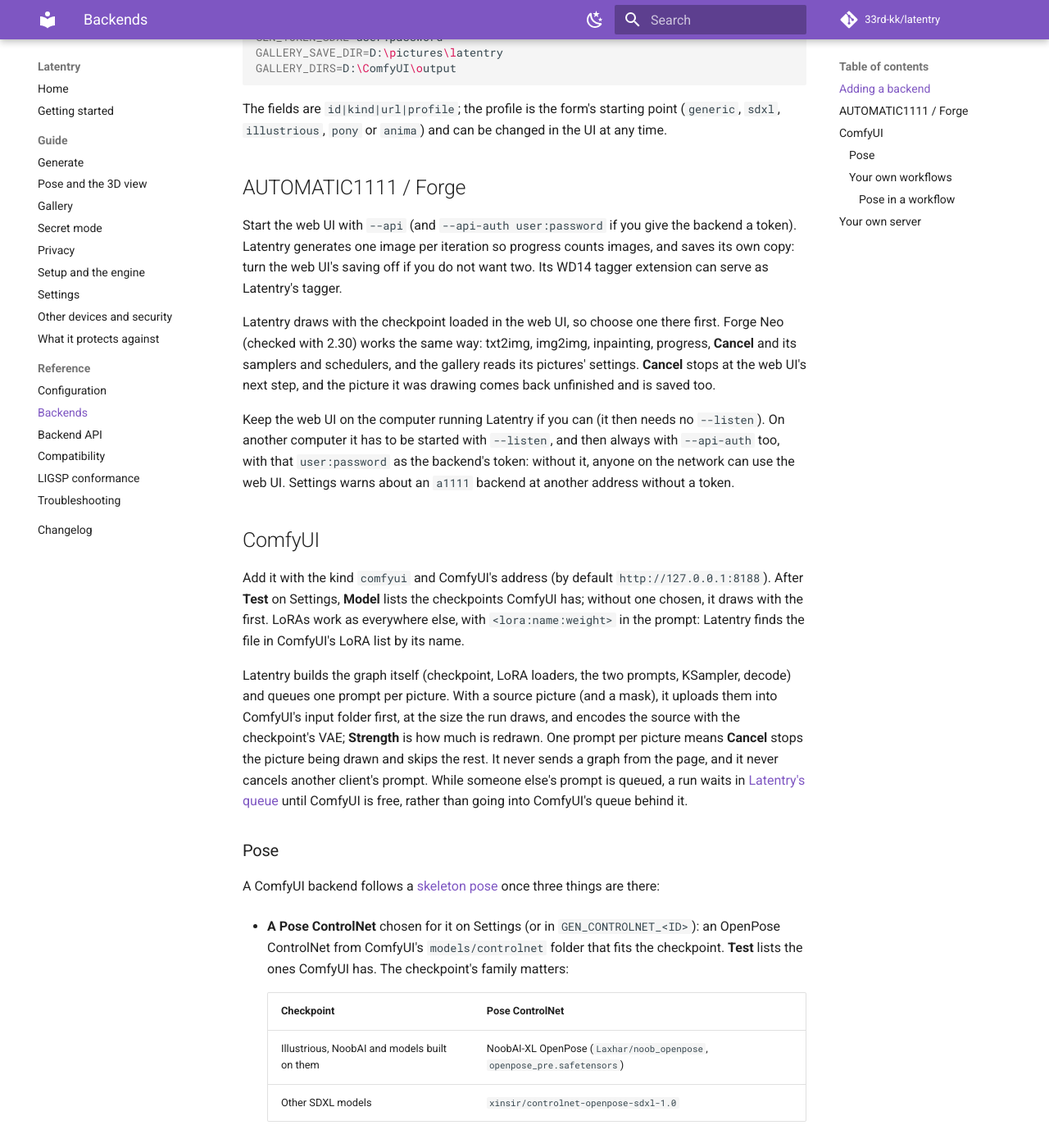
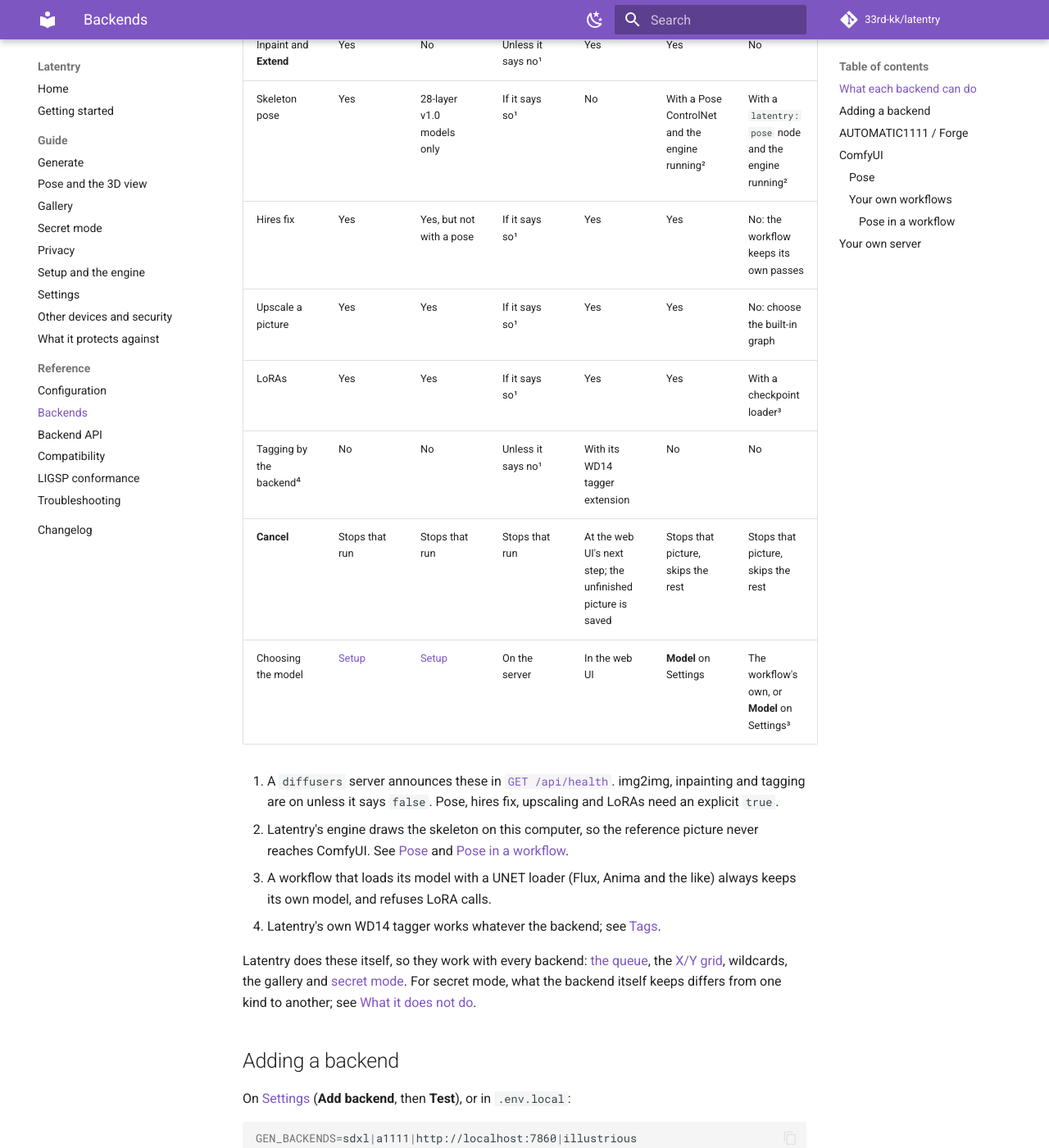
Before and after one commit to 33rd-kk/latentry, an MkDocs documentation site: the page built from docs/reference/backends.md, in a window 1280 px wide and 1400 px high, scrolled down 856 px. Shown: the whole window at 82% size. Built offline with MkDocs 1.6.1 and Material for MkDocs 9.7.7, drawn with Linux system fonts in a browser that asks for light colours; comment, search, counter and statistics services are not loaded; some of the changed text lies outside the part shown.

Commit message:
Show in one table what each backend can do (#126)
Replace the Backends page's one-line summaries with a table of features by
backend: the engine with SDXL or Anima, a diffusers server, A1111 / Forge,
and ComfyUI with the built-in graph or a workflow. It is taken from what
each adapter and the engine report, and says which features Latentry does
itself on every backend.

Co-authored-by: Claude Opus 5.5 <noreply@anthropic.com>

```diff
--- a/docs/reference/backends.md
+++ b/docs/reference/backends.md
@@ -1,14 +1,51 @@
 # Backends
 
-| Kind | What | Can do |
-|---|---|---|
-| Latentry's engine | Installed and run by Latentry from [Setup](../guide/engine.md), one per NVIDIA GPU | SDXL family: txt2img, img2img, inpainting, pose. Anima: txt2img, img2img, pose (v1.0). 3D pose turning |
-| `diffusers` | Any server speaking the [backend API](../backend-api.md) | img2img, inpainting and pose if the server offers them; precise cancel |
-| `a1111` | AUTOMATIC1111, Forge or Forge Neo started with `--api` | img2img, inpainting. No pose control |
-| `comfyui` | A ComfyUI server | txt2img, img2img and inpainting with LoRAs, from a graph Latentry builds. Pose with a ControlNet, the skeleton drawn by Latentry's engine; precise cancel |
+| Kind | What |
+|---|---|
+| Latentry's engine | Installed and run by Latentry from [Setup](../guide/engine.md), one per NVIDIA GPU |
+| `diffusers` | Any server speaking the [backend API](../backend-api.md) |
+| `a1111` | AUTOMATIC1111, Forge or Forge Neo started with `--api` |
+| `comfyui` | A ComfyUI server, with a graph Latentry builds or [your own workflows](#your-own-workflows) |
 
 Use the built-in engine, servers you already run, or both: different
 backends run in parallel, one run each.
+
+## What each backend can do
+
+When a backend cannot do something, the Generate page says why next to the
+control, rather than only hiding it.
+
+| | Engine, SDXL family | Engine, Anima | `diffusers` server | `a1111` | `comfyui`, built-in graph | `comfyui`, your workflow |
+|---|---|---|---|---|---|---|
+| Text to picture | Yes | Yes | Yes | Yes | Yes | Yes |
+| From a picture (img2img) | Yes | Yes | Unless it says no¹ | Yes | Yes | No |
+| Inpaint and **Extend** | Yes | No | Unless it says no¹ | Yes | Yes | No |
+| Skeleton pose | Yes | 28-layer v1.0 models only | If it says so¹ | No | With a Pose ControlNet and the engine running² | With a `latentry:pose` node and the engine running² |
+| Hires fix | Yes | Yes, but not with a pose | If it says so¹ | Yes | Yes | No: the workflow keeps its own passes |
+| Upscale a picture | Yes | Yes | If it says so¹ | Yes | Yes | No: choose the built-in graph |
+| LoRAs | Yes | Yes | If it says so¹ | Yes | Yes | With a checkpoint loader³ |
+| Tagging by the backend⁴ | No | No | Unless it says no¹ | With its WD14 tagger extension | No | No |
+| **Cancel** | Stops that run | Stops that run | Stops that run | At the web UI's next step; the unfinished picture is saved | Stops that picture, skips the rest | Stops that picture, skips the rest |
+| Choosing the model | [Setup](../guide/engine.md) | [Setup](../guide/engine.md) | On the server | In the web UI | **Model** on Settings | The workflow's own, or **Model** on Settings³ |
+
+1. A `diffusers` server announces these in
+   [`GET /api/health`](../backend-api.md#get-apihealth). img2img, inpainting
+   and tagging are on unless it says `false`. Pose, hires fix, upscaling and
+   LoRAs need an explicit `true`.
+2. Latentry's engine draws the skeleton on this computer, so the reference
+   picture never reaches ComfyUI. See [Pose](#pose) and
+   [Pose in a workflow](#pose-in-a-workflow).
+3. A workflow that loads its model with a UNET loader (Flux, Anima and the
+   like) always keeps its own model, and refuses LoRA calls.
+4. Latentry's own WD14 tagger works whatever the backend; see
+   [Tags](../guide/gallery.md#tags).
+
+Latentry does these itself, so they work with every backend:
+[the queue](../guide/generate.md#the-queue), the
+[X/Y grid](../guide/generate.md#xy-grid), wildcards, the gallery and
+[secret mode](../guide/secret-mode.md). For secret mode, what the backend
+itself keeps differs from one kind to another; see
+[What it does not do](../guide/secret-mode.md#what-it-does-not-do).
 
 ## Adding a backend
 
```
Also changed, not shown: CHANGELOG.md (+4 -0 lines), docs/guide/engine.md (+2 -1 lines).
